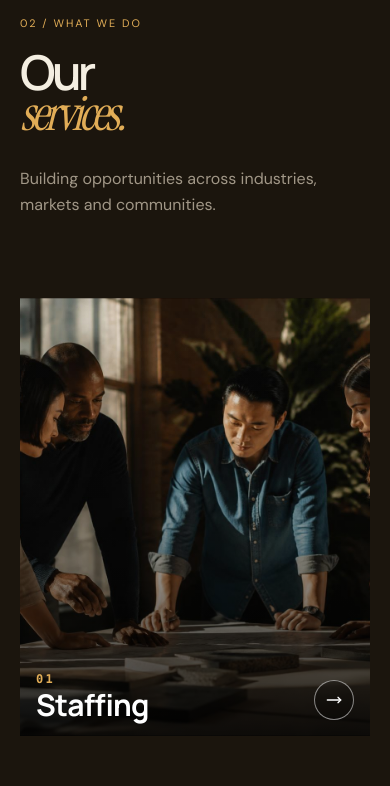
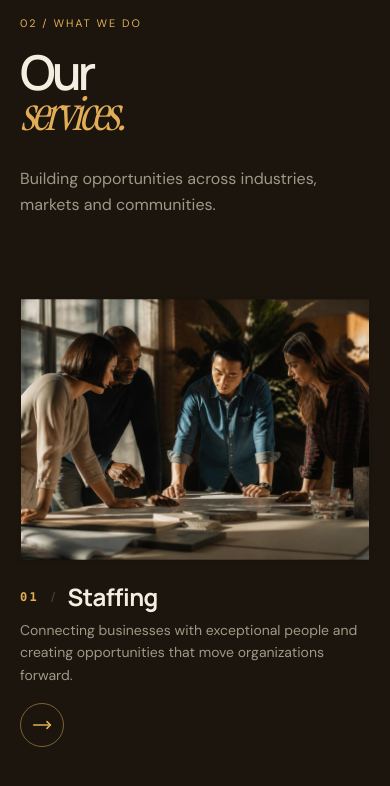
Before and after one commit to enryu-maker/kalycor, a Next.js app: page / in a window 390 px wide. Shown: the part 1513-2299 px from the top of the page. Built offline with nearby package versions, Linux system fonts and the light colour scheme.

Commit message:
feat: finalize responsive services showcase layout with content below images and remove connect page

```diff
--- a/src/components/interactive/services-showcase.tsx
+++ b/src/components/interactive/services-showcase.tsx
@@ -152,9 +152,10 @@ export function ServicesShowcase() {
             </div>
           </div>
 
-          {/* Showcase Visual with bottom-left text overlay & bottom-right arrow */}
-          <div className="relative">
-            <div className="relative aspect-[4/5] sm:aspect-[16/10] lg:aspect-[16/9] w-full max-h-[calc(100svh-7rem)] sm:max-h-[calc(100vh-8rem)] overflow-hidden rounded-sm bg-background">
+          {/* Showcase Visual with clean image and content section directly BELOW the image */}
+          <div className="relative flex flex-col">
+            {/* Image Container */}
+            <div className="relative aspect-[4/3] sm:aspect-[16/10] lg:aspect-[16/9] w-full max-h-[calc(100svh-12rem)] sm:max-h-[calc(100vh-13rem)] overflow-hidden rounded-sm bg-background border border-border/40 shadow-sm">
               {services.map((service, index) => {
                 const isActive = activeService === index;
                 return (
@@ -181,39 +182,42 @@ export function ServicesShowcase() {
                         data-cursor-label
                       />
                     </div>
+                  </div>
+                );
+              })}
+            </div>
 
-                    {/* Gradient Overlay for high readability at bottom */}
-                    <div className="pointer-events-none absolute inset-0 bg-gradient-to-t from-black/85 via-black/25 to-transparent" />
-
-                    {/* Content Overlay: Number & Title at bottom-left, Circular Arrow at bottom-right */}
-                    <div className="pointer-events-none absolute bottom-4 left-4 right-4 flex items-end justify-between sm:bottom-6 sm:left-6 sm:right-6 md:bottom-8 md:left-8 md:right-8 lg:bottom-10 lg:left-10 lg:right-10 xl:bottom-12 xl:left-12 xl:right-12">
-                      <div className="max-w-2xl pr-4">
-                        {/* Service Number above title */}
-                        <p
-                          className={`mb-1 font-mono text-xs font-semibold uppercase tracking-[0.18em] text-primary transition-all duration-500 ease-out ${
-                            isActive ? "translate-y-0 opacity-100 delay-100" : "translate-y-3 opacity-0"
-                          }`}
-                        >
-                          {service.number}
+            {/* Content BELOW Image */}
+            <div className="relative mt-5 sm:mt-6 min-h-[5.5rem] sm:min-h-[4.5rem]">
+              {services.map((service, index) => {
+                const isActive = activeService === index;
+                return (
+                  <div
+                    key={service.number}
+                    className={`transition-all duration-500 ease-out ${
+                      isActive
+                        ? "relative opacity-100 translate-y-0 z-10"
+                        : "absolute inset-0 opacity-0 translate-y-2 pointer-events-none z-0"
+                    }`}
+                  >
+                    <div className="flex flex-col justify-between gap-4 sm:flex-row sm:items-center">
+                      <div className="max-w-2xl pr-2">
+                        <div className="flex items-center gap-3 mb-1.5">
+                          <span className="font-mono text-xs font-semibold uppercase tracking-[0.18em] text-primary">
+                            {service.number}
+                          </span>
+                          <span className="text-muted-foreground/40 text-xs">/</span>
+                          <h3 className="display-font text-2xl sm:text-3xl font-bold tracking-tight text-foreground">
+                            {service.name}
+                          </h3>
+                        </div>
+                        <p className="text-sm sm:text-base leading-relaxed text-muted-foreground">
+                          {service.description}
                         </p>
-
-                        {/* Service Title */}
-                        <h3
-                          className={`display-font text-3xl font-bold tracking-tight text-white transition-all duration-700 ease-out sm:text-4xl md:text-5xl lg:text-6xl xl:text-7xl leading-[0.95] ${
-                            isActive ? "translate-y-0 opacity-100 delay-200" : "translate-y-4 opacity-0"
-                          }`}
-                        >
-                          {service.name}
-                        </h3>
                       </div>
 
-                      {/* Circular Right Arrow Button */}
-                      <span
-                        className={`grid size-10 sm:size-11 md:size-12 shrink-0 place-items-center rounded-full border border-white/50 bg-black/20 text-white backdrop-blur-sm transition-all duration-700 ease-out ${
-                          isActive ? "translate-y-0 opacity-100 delay-300 scale-100" : "translate-y-3 opacity-0 scale-90"
-                        }`}
-                      >
-                        <MoveRight className="size-4 sm:size-5" />
+                      <span className="grid size-11 shrink-0 place-items-center rounded-full border border-primary/50 text-primary transition-all duration-300 hover:bg-primary hover:text-primary-foreground hover:scale-105">
+                        <MoveRight className="size-5" />
                       </span>
                     </div>
                   </div>
```
